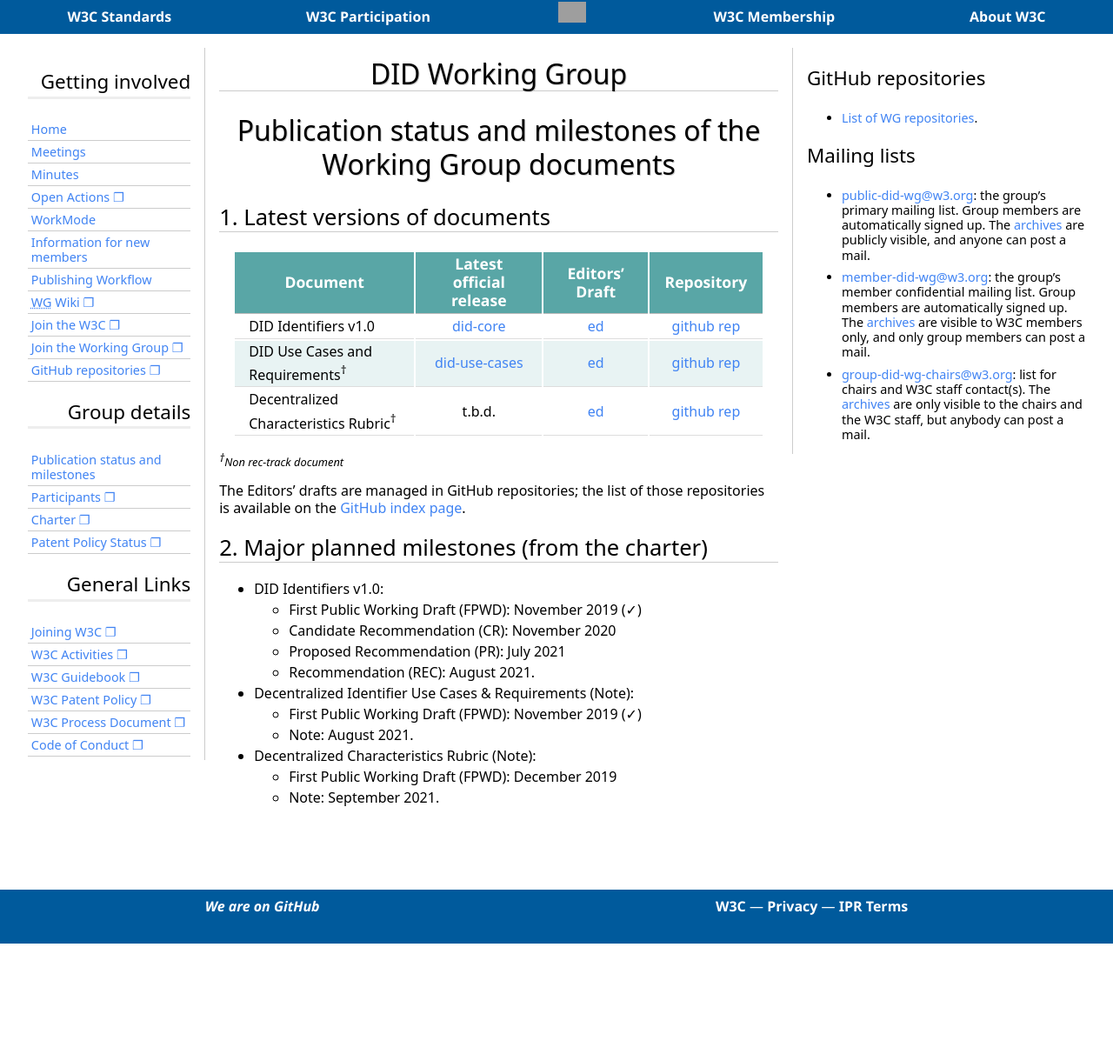
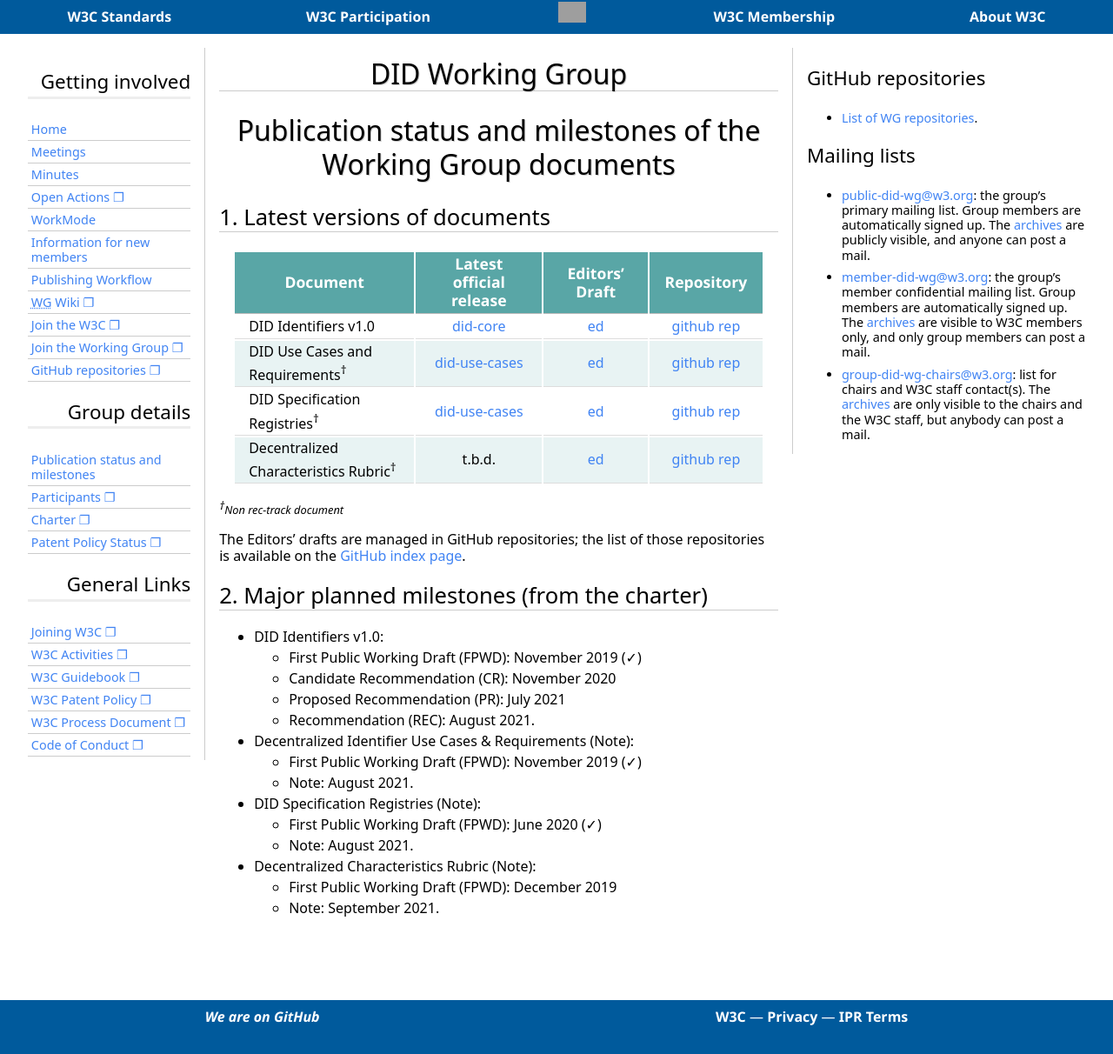
Before and after one commit to w3c/did-wg, a Jekyll site: the page built from PublStatus.md, in a window 1280 px wide. Shown: the whole page at 87% size. Built offline with Jekyll 4.4.1, drawn with Linux system fonts in a browser that asks for light colours; some web fonts are replaced; our own code applies the rules of GitHub Pages for plain Markdown files; before the commit the page ends 1085 px from its top, so only the background shows below that; grey boxes are pictures that could not be loaded.

Commit message:
Added the registries to the publ milestones

```diff
--- a/PublStatus.md
+++ b/PublStatus.md
@@ -11,6 +11,7 @@ layout: default
 |----------|:-----------------------:|:--------------:|:----------:|
 | DID Identifiers v1.0| [did-core](https://www.w3.org/TR/did-core/) | [ed](https://w3c.github.io/did-spec/) | [github rep](https://github.com/w3c/did-spec) |
 | DID Use Cases and Requirements<sup>†<sup>   | [did-use-cases](https://www.w3.org/TR/did-use-cases/) | [ed](https://w3c.github.io/did-use-cases/) | [github rep](https://github.com/w3c/did-use-cases) |
+| DID Specification Registries<sup>†<sup>   | [did-use-cases](https://www.w3.org/TR/did-spec-registries/) | [ed](https://w3c.github.io/did-spec-registries/) | [github rep](https://github.com/w3c/did-spec-registries/) |
 | Decentralized Characteristics Rubric<sup>†<sup>  | t.b.d. | [ed](https://w3c.github.io/did-rubric/) | [github rep](https://github.com/w3c/did-rubric) |
 {: .zebra}
 
@@ -31,6 +32,9 @@ The Editors’ drafts are managed in GitHub repositories; the list of those repo
 * Decentralized Identifier Use Cases & Requirements (Note):
     * First Public Working Draft (FPWD): November 2019 (✓)
     * Note: August 2021.
+* DID Specification Registries (Note):
+    * First Public Working Draft (FPWD): June 2020 (✓)
+    * Note: August 2021.
 * Decentralized Characteristics Rubric (Note):
     * First Public Working Draft (FPWD): December 2019
     * Note: September 2021.
```
